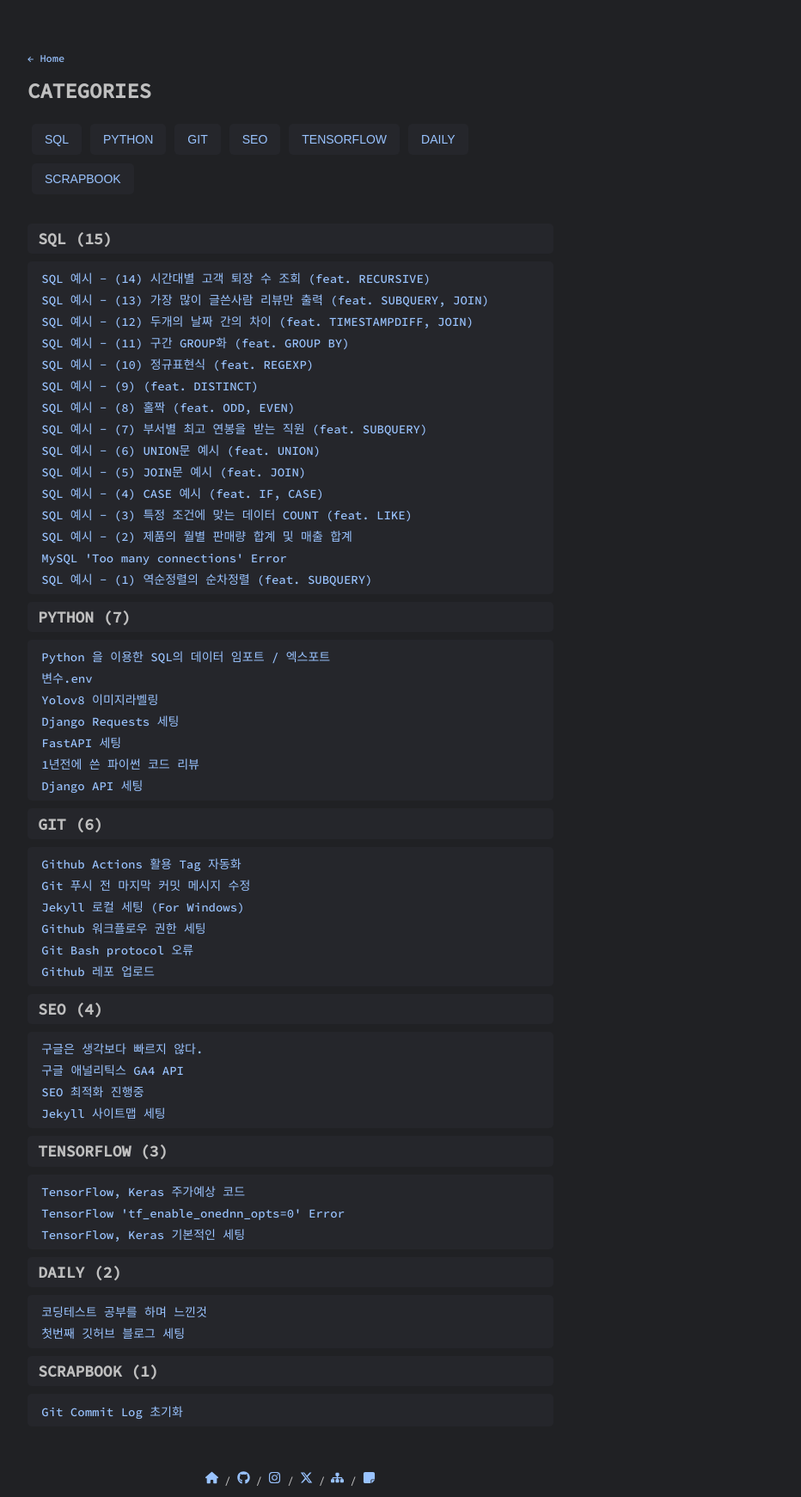
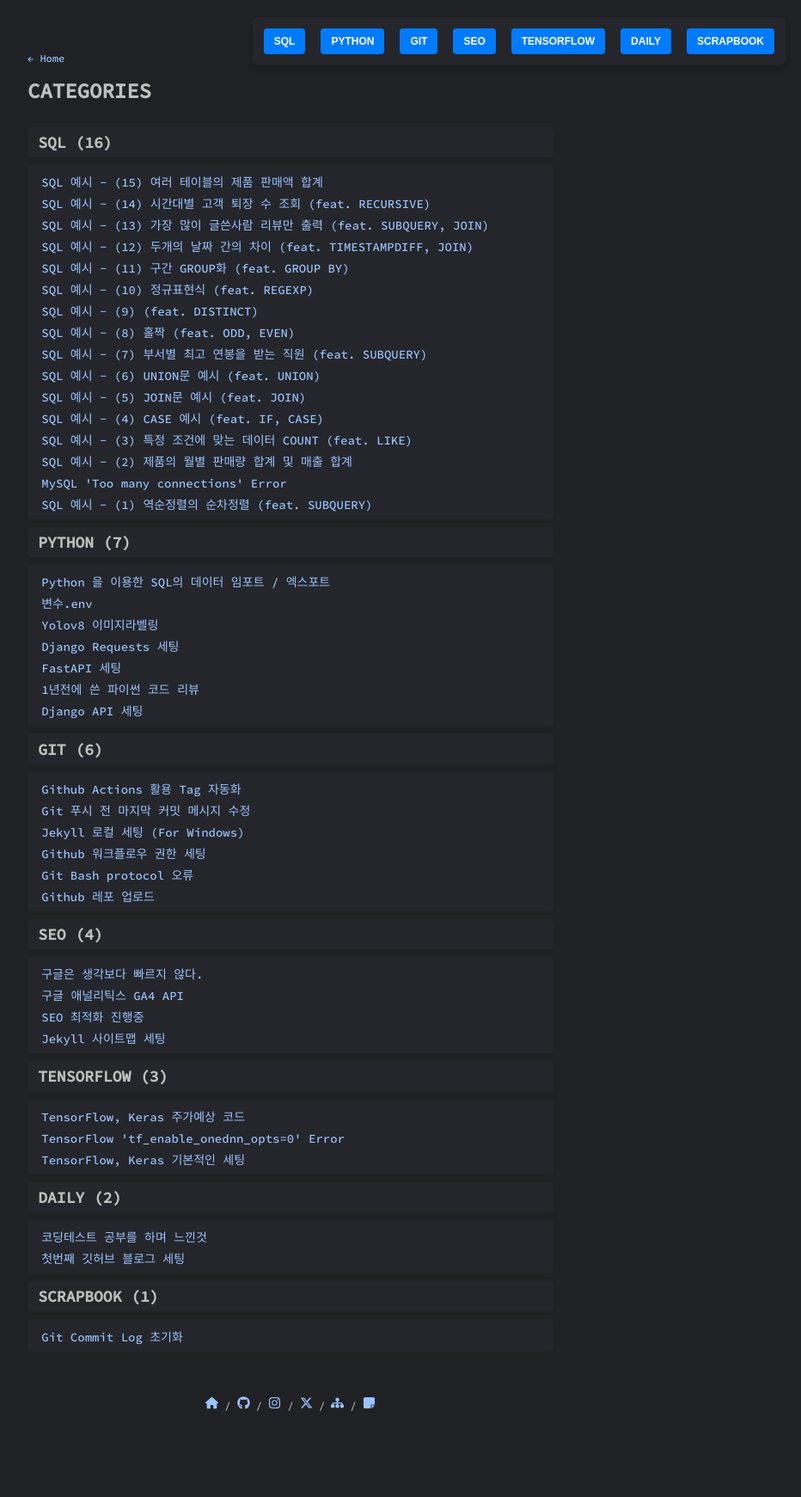
Before and after one commit to pozuhtuhv/pozuhtuhv.github.io, a Jekyll site: the page built from categories.html, in a window 1280 px wide. Shown: the whole page at 86% size, without its empty margins (302-1234 px from the left). Built offline with Jekyll 4.4.1, drawn with Linux system fonts in a browser that asks for light colours; after the commit the page ends 1654 px from its top, so only the background shows below that.

Commit message:
(edit) design_edit

````diff
--- /dev/null
+++ b/_posts/2025-03-05-sql-example-(15)-customer-money.md
@@ -0,0 +1,73 @@
+---
+title: SQL 예시 - (15) 여러 테이블의 제품 판매액 합계
+description: SQL RECURSIVE 예시
+layout: post
+categories: SQL
+published: true
+date_published: 2025-03-05
+date_modified: 2025-03-05
+tag: [sql, example, recursive]
+---
+---
+{: .no_toc .text-delta }
+
+1. TOC
+{:toc}
+---
+
+<!-- 글의 제목은 #
+    나머지 큰 제목은 ##
+    이후 나머지는 3개이상 -->
+
+# SQL에서의 여러 테이블의 제품 판매액 합계
+
+## 0. SQL 문제
+
+HALF_ORDER (2분기 제품별 매출액)
+
+| NUMBER | FLAVOR | TOTAL_ORDER |
+| ------ | ------ | ----------- |
+| 01 | mint | 525322 |
+| 02 | strawberry | 53128 |
+| 03 | chocolate | 132635 |
+| 04 | banana | 188707 |
+| 05 | apple | 223174 |
+
+<br>
+
+LAST_MONTH (저번달 제품별 매출액)
+
+| NUMBER | FLAVOR | TOTAL_ORDER |
+| ------ | ------ | ----------- |
+| 01 | mint | 51565 |
+| 02 | strawberry | 82152 |
+| 03 | chocolate | 32158 |
+| 04 | banana | 70821 |
+| 05 | apple | 41182 |
+
+<br>
+
+## 2. 계산 진행
+```sql
+SELECT fh.flavor -- 4. flavor 만 지정 출력
+FROM HALF_ORDER fh
+JOIN LAST_MONTH ho USING(flavor) -- 2. JOIN 으로 데이터 참조
+GROUP BY fh.FLAVOR -- 3. flavor을 그룹으로 지정
+ORDER BY SUM(fh.TOTAL_ORDER) DESC -- 1. TOTAL_ORDER 의 합계순 으로 정렬
+LIMIT 3
+```
+<br>
+
+## 3. 실행 결과
+
+Result :
+
+| FLAVOR |
+| ------ |
+| mint |
+| apple |
+| banana |
+| chocolate |
+| strawberry |
+
+<br>
--- a/_sass/_main.scss
+++ b/_sass/_main.scss
@@ -688,3 +688,43 @@
     display: none;
   }
 }
+
+/* 카테고리 버튼 플로팅 */
+#category-buttons {
+  position: fixed;
+  top: 20px;
+  right: 5%;
+  display: flex;
+  flex-direction: row; /* 가로 정렬 유지 */
+  flex-wrap: wrap; /* 버튼이 너무 많으면 자동 줄바꿈 */
+  gap: 8px; /* 버튼 간격 조정 */
+  background: #25262b;
+  padding: 8px;
+  border-radius: 6px;
+  box-shadow: 0 4px 6px rgba(0, 0, 0, 0.2);
+  z-index: 1000;
+  width: auto; /* 너비를 자동 조정 */
+  max-width: 90%; /* 화면의 90% 이상 차지하지 않도록 */
+}
+
+/* 버튼 스타일 */
+.category-btn {
+  padding: 6px 12px;
+  border: none;
+  background: #007bff;
+  color: white;
+  font-size: 12px;
+  font-weight: bold;
+  border-radius: 4px;
+  cursor: pointer;
+  transition: all 0.2s ease-in-out;
+  height: auto; /* 버튼 높이를 자동 조정 */
+  min-height: 30px; /* 최소 높이 지정 */
+  white-space: nowrap; /* 버튼 내 텍스트 줄바꿈 방지 */
+}
+
+/* 마우스 오버 시 효과 */
+.category-btn:hover {
+  background: #0056b3;
+  transform: scale(1.03);
+}
````
Also changed, not shown: _posts/2025-02-25-sql-example-(13)-most_reviewer.md (+3 -1 lines), _posts/2025-03-02-sql-example-(14)-customer-out.md (+3 -5 lines).
